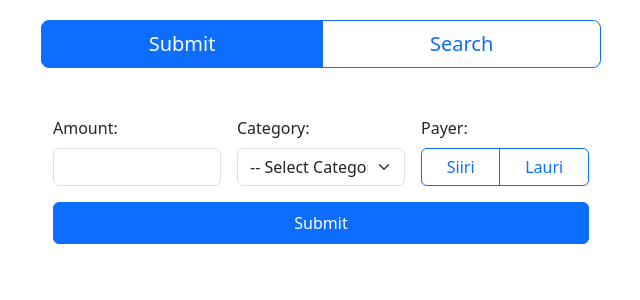
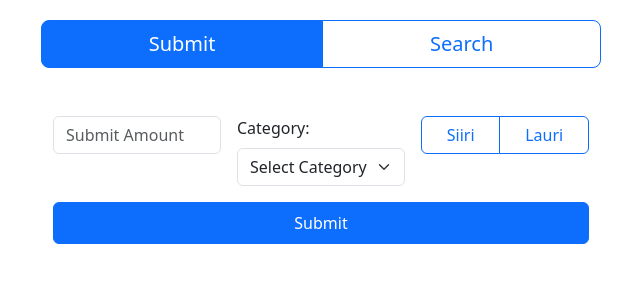
Before and after one commit to lauripuro/KuluApp, a Flask app: page / in a window 1280 px wide. Shown: the top 300 px of the page, without its empty margins (319-959 px from the left). Run offline with Flask 3, Linux system fonts and the light colour scheme; some libraries are stand-ins or nearby versions.

Commit message:
Update submit.html

```diff
--- a/templates/submit.html
+++ b/templates/submit.html
@@ -4,15 +4,14 @@
 
     <!-- Amount -->
     <div class="col-md-4">
-        <label for="amount" class="form-label">Amount:</label>
-        <input type="number" step="0.01" name="amount" id="amount" class="form-control" required>
+        <input type="number" step="0.01" name="amount" id="amount" class="form-control" placeholder="Submit Amount" required>
     </div>
 
     <!-- Category -->
     <div class="col-md-4">
         <label for="category" class="form-label">Category:</label>
         <select name="category" id="category" class="form-select" required>
-            <option value="" disabled selected>-- Select Category --</option>
+            <option value="" disabled selected>Select Category</option>
             <option value="Ruokakauppa">Ruokakauppa</option>
             <option value="Humputtelu">Humputtelu</option>
             <option value="Ravintola">Ravintola</option>
@@ -21,7 +20,6 @@
 
     <!-- Payer -->
     <div class="col-md-4">
-        <label class="form-label d-block">Payer:</label>
         <div class="btn-group w-100" role="group" aria-label="Payer selection">
             <input type="radio" class="btn-check" name="payer" id="payerSiiri" value="Siiri" required>
             <label class="btn btn-outline-primary rounded-start" for="payerSiiri">Siiri</label>
```
